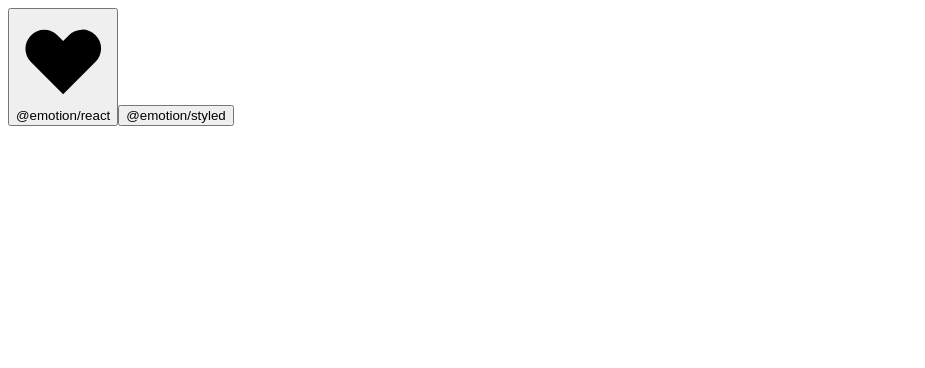
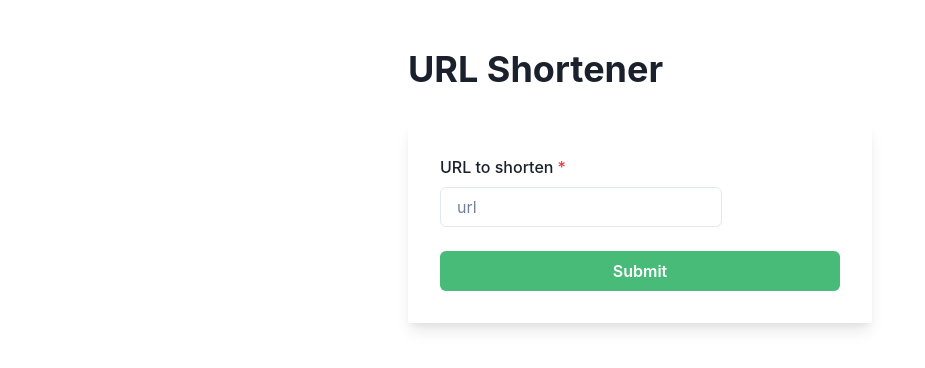
Before and after one commit to Frisbeetarian/url-shortener, a Next.js app: page / in a window 1280 px wide. Shown: the top 368 px of the page, without its empty margins (0-925 px from the left). Built offline with nearby package versions, Linux system fonts and the light colour scheme.

Commit message:
add and setup chakraui, create InputField component and setup formik/yup sskeleton to submit url

```diff
--- a/components/ButtonReact.tsx
+++ /dev/null
@@ -1,39 +0,0 @@
-/* Example with @emotion/react */
-// import { cx } from "xwind";
-
-//"react native style"
-// const styles = {
-//   button: xw`
-//     relative
-//     w-64 min-w-full
-//     flex justify-center
-//     py-2 px-4
-//     border border-transparent
-//     text-sm leading-5 font-medium
-//     rounded-md
-//     text-white
-//     bg-gray-600
-//     hover:bg-gray-500
-//     focus[outline-none ring-4 ring-gray-400]
-//     active:bg-gray-700
-//     transition duration-150 ease-in-out
-//   `,
-// };
-
-const ButtonReact = ({ children, ...props }) => (
-  <button {...props}>
-    {/* inline style*/}
-    <span>
-      <svg fill="currentColor" viewBox="0 0 20 20">
-        <path
-          fillRule="evenodd"
-          d="M3.172 5.172a4 4 0 015.656 0L10 6.343l1.172-1.171a4 4 0 115.656 5.656L10 17.657l-6.828-6.829a4 4 0 010-5.656z"
-          clipRule="evenodd"
-        />
-      </svg>
-    </span>
-    {children}
-  </button>
-);
-
-export default ButtonReact;
--- a/components/ButtonStyled.tsx
+++ /dev/null
@@ -1,5 +0,0 @@
-const ButtonStyled = ({ children, ...props }) => (
-  <button {...props}>{children}</button>
-);
-
-export default ButtonStyled;
--- /dev/null
+++ b/components/InputField.tsx
@@ -0,0 +1,29 @@
+import {
+  FormControl,
+  FormLabel,
+  Input,
+  FormErrorMessage,
+} from "@chakra-ui/react";
+import { useField } from "formik";
+import React, { InputHTMLAttributes } from "react";
+
+type InputFieldProps = InputHTMLAttributes<HTMLInputElement> & {
+  name: string;
+  label: string;
+};
+
+export const InputField: React.FC<InputFieldProps> = ({ label, ...props }) => {
+  const [field, { error }] = useField(props);
+
+  return (
+    <FormControl isInvalid={!!error}>
+      <FormLabel htmlFor={field.name}>{label}</FormLabel>
+      <Input
+        id={field.name}
+        name={field.name}
+        placeholder={props.placeholder}
+      />
+      {error ? <FormErrorMessage>{error}</FormErrorMessage> : null}
+    </FormControl>
+  );
+};
--- a/package.json
+++ b/package.json
@@ -6,10 +6,15 @@
   },
   "dependencies": {
     "@apollo/client": "^3.7.3",
+    "@chakra-ui/icons": "2.0.13",
+    "@chakra-ui/react": "2.4.2",
+    "@chakra-ui/system": "^2.3.6",
+    "@chakra-ui/theme-tools": "2.0.14",
     "@emotion/react": "^11.8.2",
     "@emotion/styled": "11.8.1",
     "@graphql-codegen/add": "^3.2.1",
     "formik": "^2.2.9",
+    "framer-motion": "^6.5.1",
     "graphql": "^16.6.0",
     "next-apollo": "^5.0.8",
     "react": "^18.2.0",
--- a/pages/_app.tsx
+++ b/pages/_app.tsx
@@ -1,5 +1,6 @@
 import Head from "next/head";
 import React from "react";
+import { ChakraProvider, ColorModeProvider } from "@chakra-ui/react";
 
 function App({ Component, pageProps }) {
   return (
@@ -8,7 +9,15 @@ function App({ Component, pageProps }) {
         <title>URL Shortener</title>
       </Head>
 
-      <Component {...pageProps} />
+      <ChakraProvider resetCSS>
+        <ColorModeProvider
+          options={{
+            useSystemColorMode: true,
+          }}
+        >
+          <Component {...pageProps} />
+        </ColorModeProvider>
+      </ChakraProvider>
     </React.StrictMode>
   );
 }
--- a/pages/index.tsx
+++ b/pages/index.tsx
@@ -1,12 +1,77 @@
-import ButtonReact from "../components/ButtonReact";
-import ButtonStyled from "../components/ButtonStyled";
+import React from "react";
+import {
+  Box,
+  Button,
+  FormControl,
+  FormLabel,
+  Heading,
+  HStack,
+  Stack,
+} from "@chakra-ui/react";
+import { Form, Formik } from "formik";
+import * as Yup from "yup";
+import { InputField } from "../components/InputField";
+
+// import { Form, Formik } from "formik";
+
+const ConvertUrl = Yup.object().shape({
+  url: Yup.string()
+    .min(3, "Username is too short.")
+    .max(50, "Username is too long.")
+    .required("URL is required"),
+});
 
 const Index = () => (
   <div>
-    <div>
-      <ButtonReact>@emotion/react</ButtonReact>
-      <ButtonStyled>@emotion/styled</ButtonStyled>
-    </div>
+    <Stack spacing={8} mx={"auto"} maxW={"lg"} py={12} px={6}>
+      <Stack align={"start"}>
+        <Heading fontSize={"4xl"} textAlign={"center"}>
+          URL Shortener
+        </Heading>
+      </Stack>
+
+      <Box boxShadow={"lg"} p={8} className="border bg-black">
+        <Formik
+          initialValues={{ url: "" }}
+          validationSchema={ConvertUrl}
+          onSubmit={async (values, {}) => {
+            console.log(values);
+          }}
+        >
+          {({ isSubmitting }) => (
+            <Form>
+              <Stack spacing={4}>
+                <HStack>
+                  <Box>
+                    <FormControl id="url" isRequired>
+                      <FormLabel>URL to shorten</FormLabel>
+
+                      <InputField name="url" placeholder="url" label="" />
+                    </FormControl>
+                  </Box>
+                </HStack>
+
+                <Stack spacing={10} pt={2}>
+                  <Button
+                    className="w-1/2 ml-auto "
+                    type="submit"
+                    size="md"
+                    bg={"green.400"}
+                    color={"white"}
+                    _hover={{
+                      bg: "green.900",
+                    }}
+                    isLoading={isSubmitting}
+                  >
+                    Submit
+                  </Button>
+                </Stack>
+              </Stack>
+            </Form>
+          )}
+        </Formik>
+      </Box>
+    </Stack>
   </div>
 );
 
```
Also changed, not shown: 1 other file (tests, documents, lock files or other folders).
